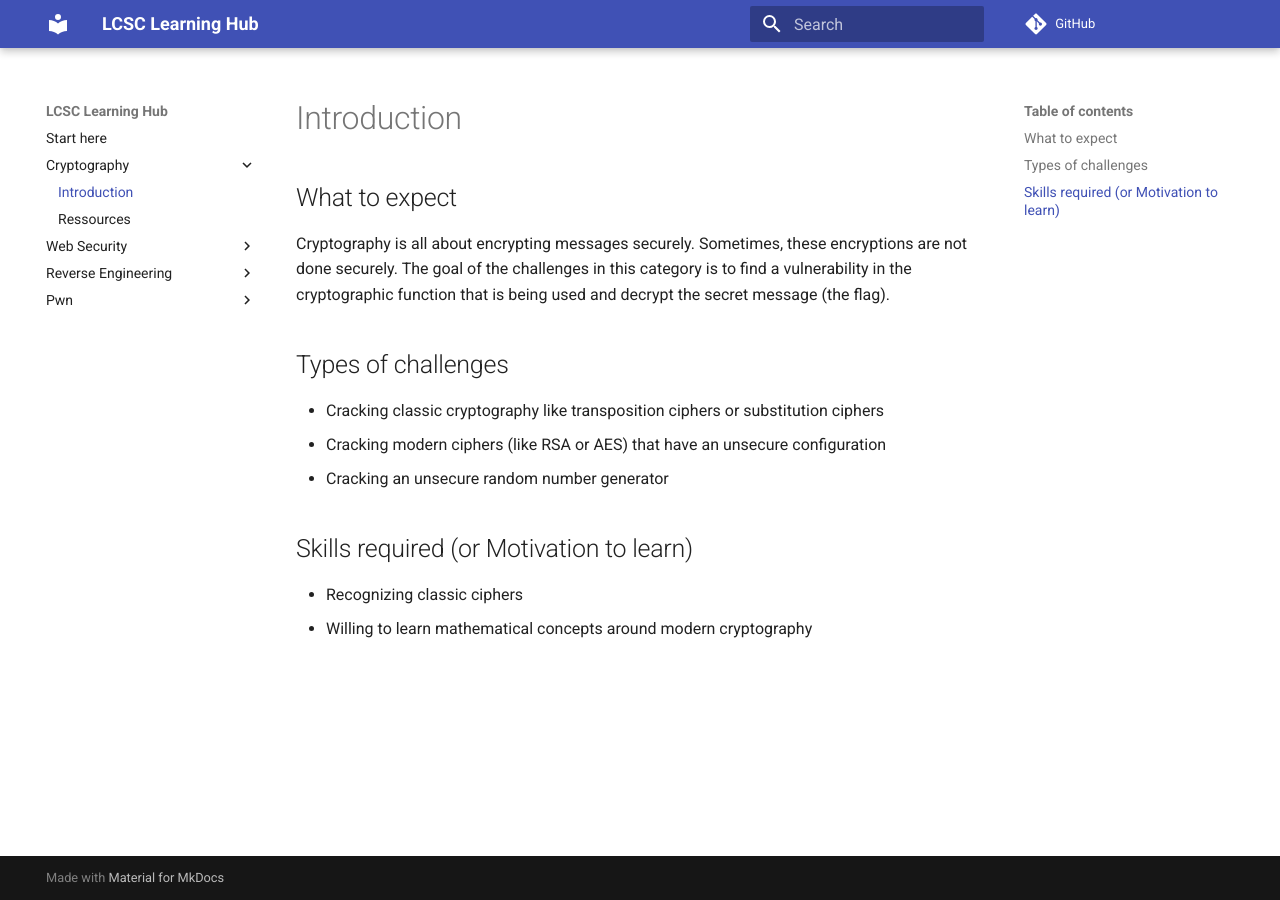
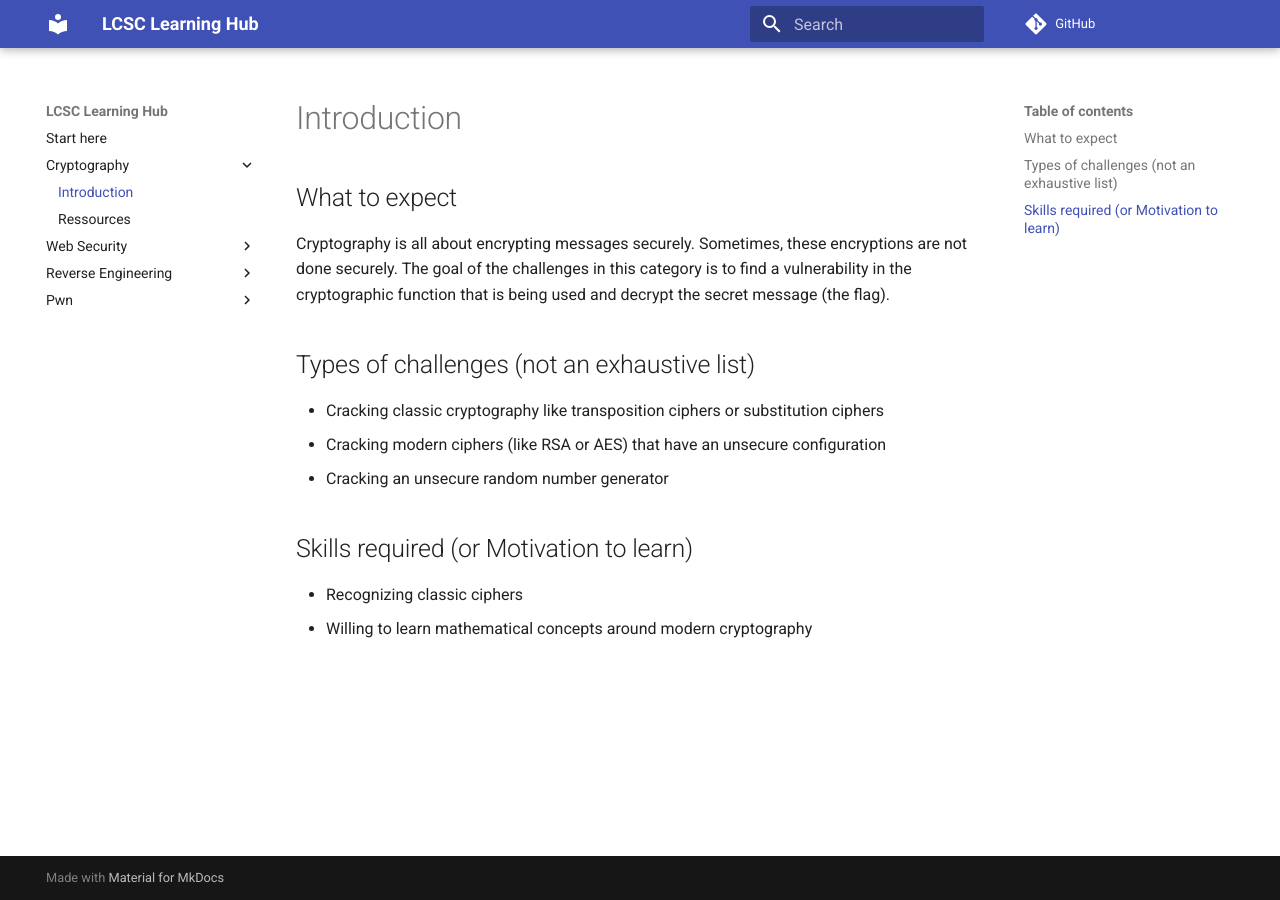
Before and after one commit to LetzPwn/lcsc-mkdocs, an MkDocs documentation site: the page built from docs/cryptography/introduction.md, in a window 1280 px wide. Built offline with MkDocs 1.6.1 and Material for MkDocs 9.7.7, drawn with Linux system fonts in a browser that asks for light colours; comment, search, counter and statistics services are not loaded.

```diff
--- a/docs/cryptography/introduction.md
+++ b/docs/cryptography/introduction.md
@@ -4,7 +4,7 @@
 
 Cryptography is all about encrypting messages securely. Sometimes, these encryptions are not done securely. The goal of the challenges in this category is to find a vulnerability in the cryptographic function that is being used and decrypt the secret message (the flag).
 
-## Types of challenges
+## Types of challenges (not an exhaustive list)
 - Cracking classic cryptography like transposition ciphers or substitution ciphers
 - Cracking modern ciphers (like RSA or AES) that have an unsecure configuration
 - Cracking an unsecure random number generator
--- a/mkdocs.yml
+++ b/mkdocs.yml
@@ -20,6 +20,7 @@ nav:
         - reverse-engineering/ressources.md
     - Pwn:
         - pwn/introduction.md
+        - pwn/ressources.md
     #- Digital Forensics:
     #    - digital-forensics/introduction.md
     #- Binary Exploitation:
```
